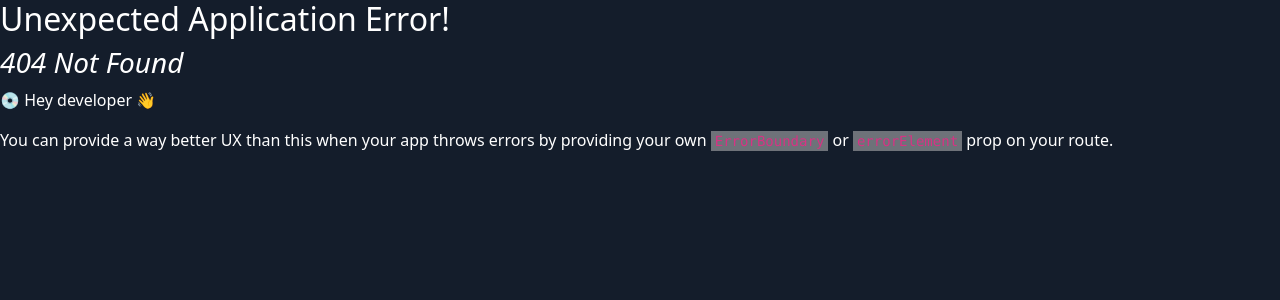
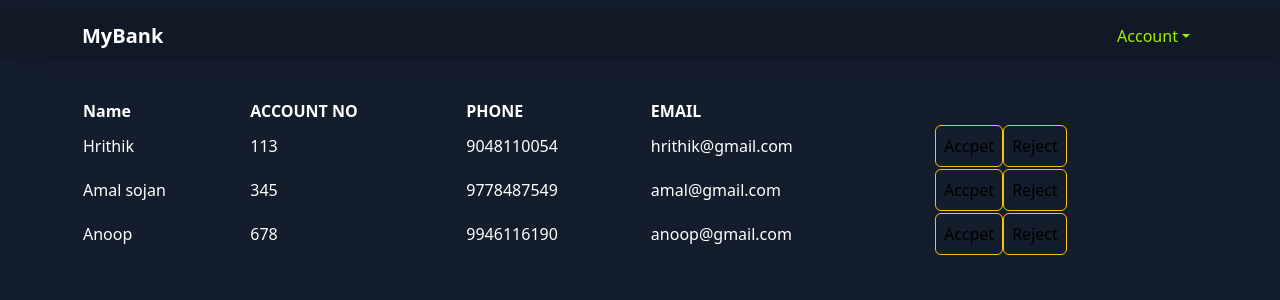
Before and after one commit to nkhlg/MyBank, a React (Create React App) app in the folder Client/my-bank/: page /admin/accountApprove in a window 1280 px wide. Before the commit this address had no page. Shown: the top 300 px of the page. Built offline with nearby package versions, Linux system fonts and the light colour scheme.

Commit message:
Admin dashboard, customer account approval, customerloan approval

```diff
--- /dev/null
+++ b/Client/my-bank/src/Components/Admin/Accountapprove.js
@@ -0,0 +1,47 @@
+import { Link } from "react-router-dom";
+import './Loanapprove.css';
+
+function Accountapprove() {
+    return (
+        <>
+        <div className="container">
+        <div className="table-container">
+        <table className="table table-striped">
+            <tr>
+                <th>Name</th>
+                <th>ACCOUNT NO</th>
+                <th>PHONE</th>
+                <th>EMAIL</th>
+                <th></th>
+            </tr>
+            <tr>
+                <td>Hrithik</td>
+                <td>113</td>
+                <td>9048110054</td>
+                <td>hrithik@gmail.com</td>
+                <td><button type="submit" className="btn btn-warning">Accpet</button>
+                <button type="submit" className="btn btn-warning">Reject</button></td>
+            </tr>
+            <tr>
+                <td>Amal sojan</td>
+                <td>345</td>
+                <td>9778487549</td>
+                <td>amal@gmail.com</td>
+                <td><button type="submit" className="btn btn-warning">Accpet</button>
+                <button type="submit" className="btn btn-warning">Reject</button></td>
+            </tr>
+            <tr>
+                <td>Anoop</td>
+                <td>678</td>
+                <td>9946116190</td>
+                <td>anoop@gmail.com</td>
+                <td><button type="submit" className="btn btn-warning">Accpet</button>
+                <button type="submit" className="btn btn-warning">Reject</button></td>
+            </tr>
+        </table>
+        </div>
+        </div>
+        </>
+    );
+}
+export default Accountapprove;
--- /dev/null
+++ b/Client/my-bank/src/Components/Admin/Accountapprovehome.js
@@ -0,0 +1,15 @@
+import {Link} from "react-router-dom";
+import {Outlet} from "react-router-dom";
+import Adminnavbar from "./Adminnavbar";
+
+function Accountapprovehome()
+{
+    return(
+        <>
+        <Adminnavbar></Adminnavbar>
+        <Outlet></Outlet>
+        </>
+    );
+}
+
+export default Accountapprovehome;
--- a/Client/my-bank/src/Components/Admin/Admin.js
+++ b/Client/my-bank/src/Components/Admin/Admin.js
@@ -18,12 +18,12 @@ function Admin() {
                 </div>
                 <div className="adminBtnDiv">
                     <div>
-                        <Link to="">
+                        <Link to="/admin/loanApprove">
                         <button type="submit" className="adminBtn">Loan Approval</button>
                         </Link>
                     </div>
                     <div>
-                        <Link to="">
+                        <Link to="/admin/accountApprove">
                         <button type="submit" className="adminBtn">Account Approval</button>
                         </Link>
                     </div>
--- /dev/null
+++ b/Client/my-bank/src/Components/Admin/LoanApprove.js
@@ -0,0 +1,47 @@
+import { Link } from "react-router-dom";
+import './Loanapprove.css';
+
+function Loanapprove() {
+    return (
+        <>
+        <div className="container">
+        <div className="table-container">
+        <table className="table table-striped">
+            <tr>
+                <th>Name</th>
+                <th>ACCOUNT ID</th>
+                <th>LOAN ID</th>
+                <th>AMOUNT</th>
+                <th></th>
+            </tr>
+            <tr>
+                <td>Hrithik</td>
+                <td>123</td>
+                <td>1234</td>
+                <td>5000</td>
+                <td><button type="submit" className="btn btn-warning">Accpet</button>
+                <button type="submit" className="btn btn-warning">Reject</button></td>
+            </tr>
+            <tr>
+                <td>Amal sojan</td>
+                <td>345</td>
+                <td>3434</td>
+                <td>90000</td>
+                <td><button type="submit" className="btn btn-warning">Accpet</button>
+                <button type="submit" className="btn btn-warning">Reject</button></td>
+            </tr>
+            <tr>
+                <td>Anoop</td>
+                <td>678</td>
+                <td>6789</td>
+                <td>25000</td>
+                <td><button type="submit" className="btn btn-warning">Accpet</button>
+                <button type="submit" className="btn btn-warning">Reject</button></td>
+            </tr>
+        </table>
+        </div>
+        </div>
+        </>
+    );
+}
+export default Loanapprove;
--- /dev/null
+++ b/Client/my-bank/src/Components/Admin/Loanapprove.css
@@ -0,0 +1,7 @@
+td,th{
+    color:white
+}
+.table-container
+{
+    margin-top: 40px;
+}
--- /dev/null
+++ b/Client/my-bank/src/Components/Admin/Loanapprovehome.js
@@ -0,0 +1,15 @@
+import {Link} from "react-router-dom";
+import {Outlet} from "react-router-dom";
+import Adminnavbar from "./Adminnavbar";
+
+function Loanapprovehome()
+{
+    return(
+        <>
+        <Adminnavbar></Adminnavbar>
+        <Outlet></Outlet>
+        </>
+    );
+}
+
+export default Loanapprovehome;
```
Also changed, not shown: Client/my-bank/src/index.js (+17 -0 lines).
